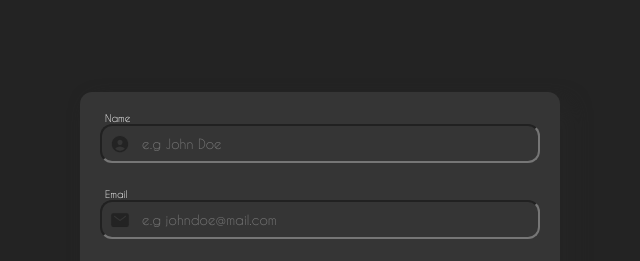
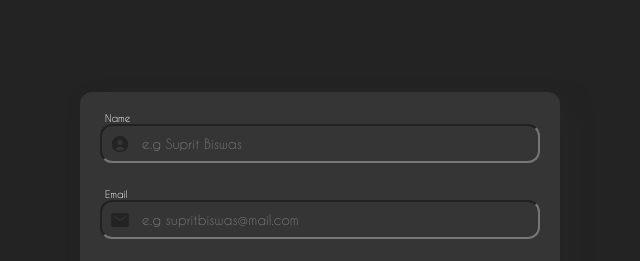
Before and after one commit to J-Srinivasalu/PyinmaTechnology-Website, a plain HTML site: page index.html in a window 1280 px wide. Shown: the part 1680-1941 px from the top of the page, 320-960 px from the left. Drawn offline with nearby package versions, Linux system fonts and the light colour scheme; files whose address does not match are found by name.

Commit message:
changed placeholder text

```diff
--- a/index.html
+++ b/index.html
@@ -183,7 +183,7 @@
 
             <div class="input-wrapper">
 
-              <input type="text" name="name" id="name" required placeholder="e.g John Doe" class="input-field">
+              <input type="text" name="name" id="name" required placeholder="e.g Suprit Biswas" class="input-field">
 
               <ion-icon name="person-circle"></ion-icon>
 
@@ -197,7 +197,7 @@
 
             <div class="input-wrapper">
 
-              <input type="email" name="email" id="email" required placeholder="e.g johndoe@mail.com"
+              <input type="email" name="email" id="email" required placeholder="e.g supritbiswas@mail.com"
                 class="input-field">
 
               <ion-icon name="mail"></ion-icon>
```
